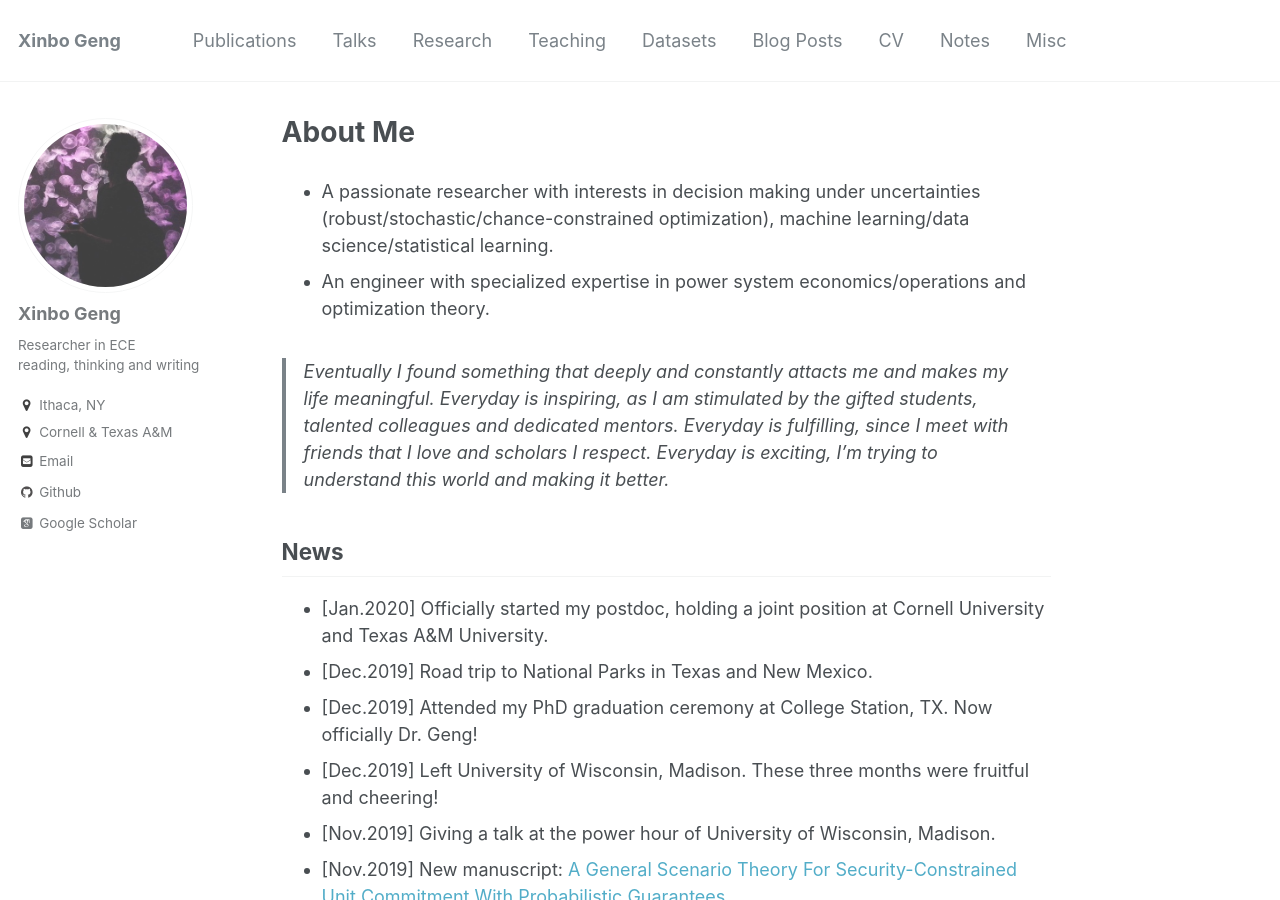
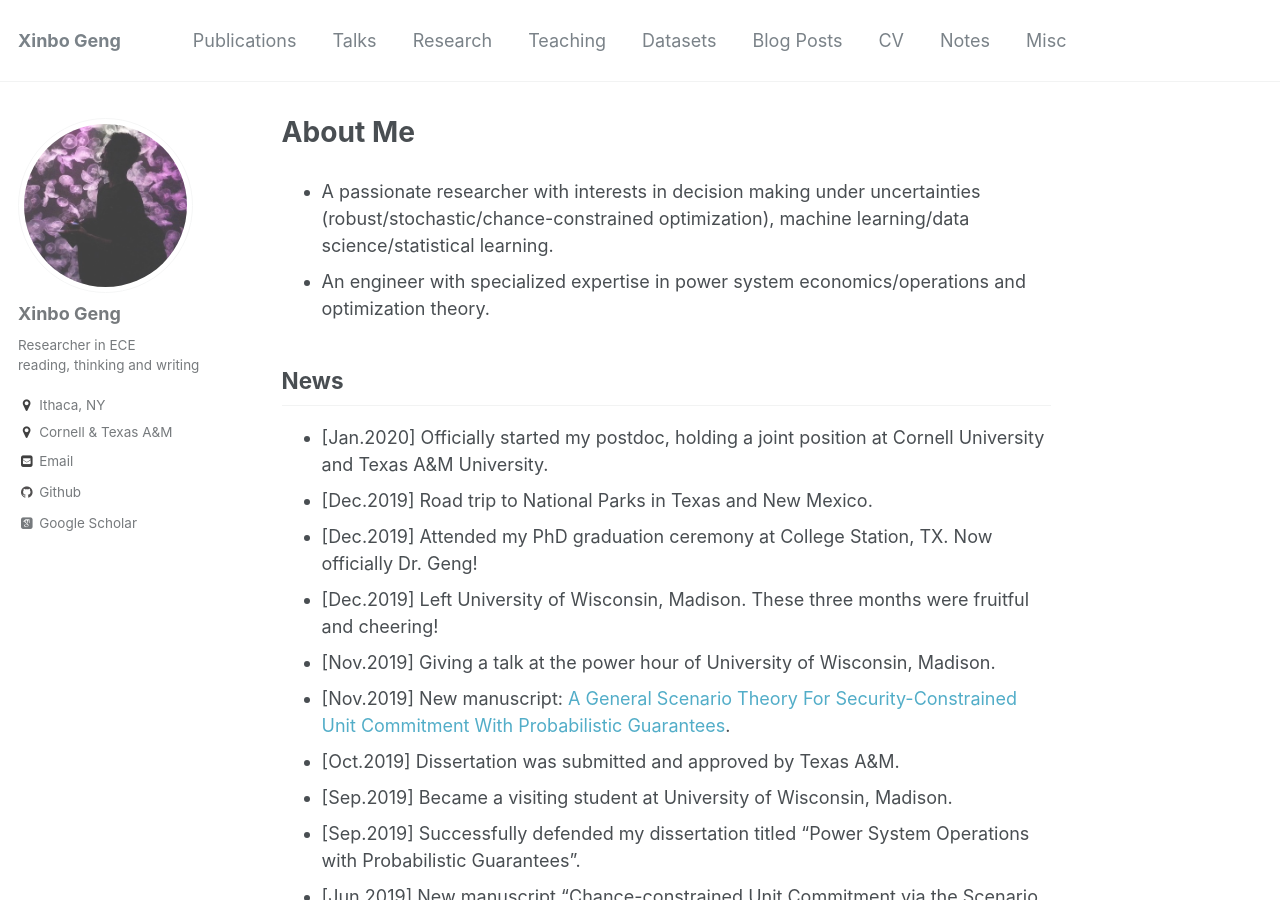
Before and after one commit to xb00dx/xb00dx.github.io, a Jekyll site: the page built from _pages/about.md, in a window 1280 px wide and 900 px high. Built offline with Jekyll 4.4.1, drawn with Linux system fonts in a browser that asks for light colours; some web fonts are replaced.

Commit message:
no message

```diff
--- a/_pages/about.md
+++ b/_pages/about.md
@@ -10,11 +10,6 @@ redirect_from:
 
 - A passionate researcher with interests in decision making under uncertainties (robust/stochastic/chance-constrained optimization), machine learning/data science/statistical learning.
 - An engineer with specialized expertise in power system economics/operations and optimization theory.
-
-> Eventually I found something that deeply and constantly attacts me and makes my life meaningful.
-> Everyday is inspiring, as I am stimulated by the gifted students, talented colleagues and dedicated mentors.
-> Everyday is fulfilling, since I meet with friends that I love and scholars I respect.
-> Everyday is exciting, I'm trying to understand this world and making it better.
 
 ## News
 - \[Jan.2020\] Officially started my postdoc, holding a joint position at Cornell University and Texas A&M University.
```
Also changed, not shown: _pages/404.md (+7 -0 lines).
